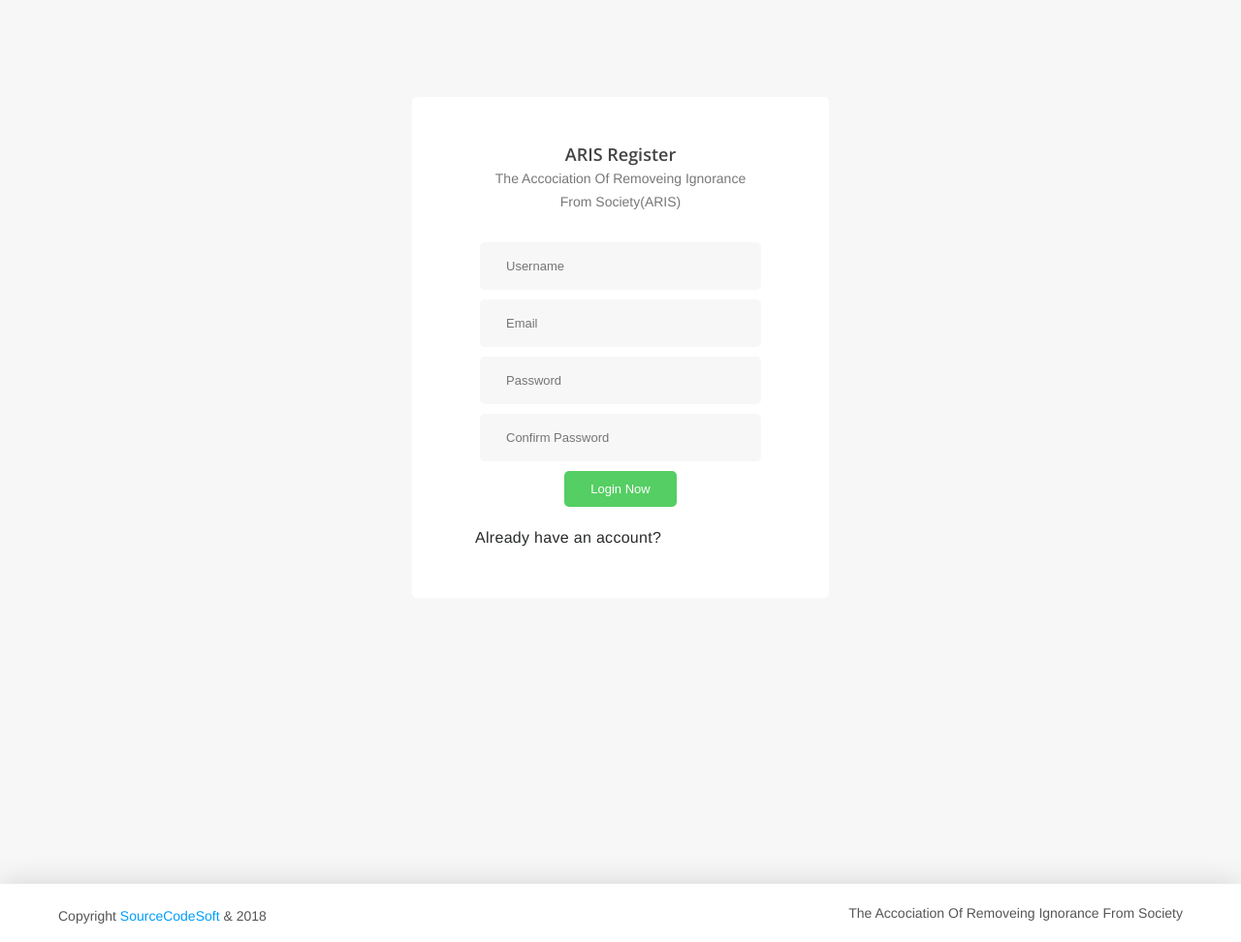
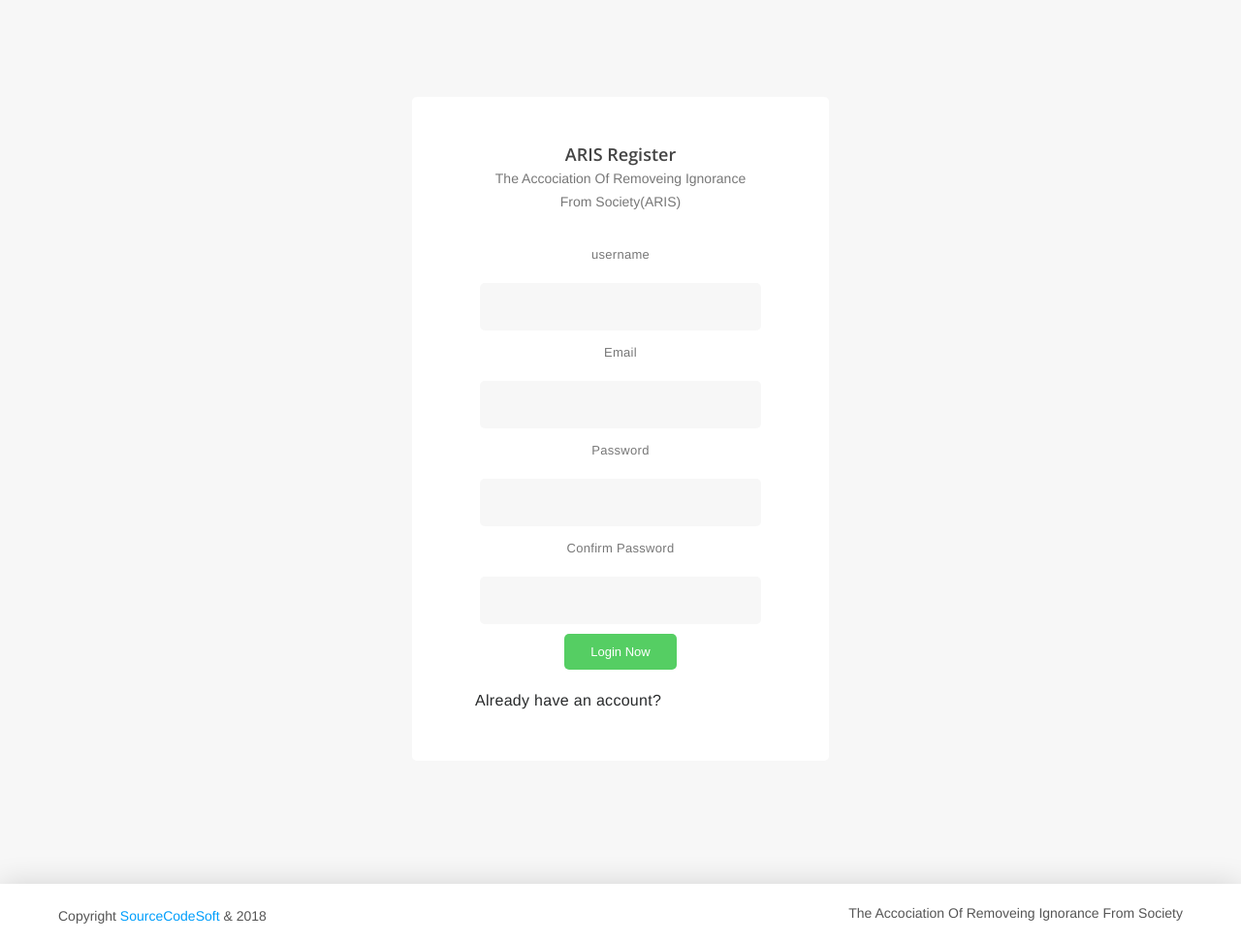
Before and after one commit to mbrsagor/aris, a Django app: page /singup/ in a window 1280 px wide. Shown: the whole page at 97% size. Run offline with Django 3.2, Linux system fonts and the light colour scheme; some libraries are stand-ins or nearby versions.

Commit message:
register sytem implement

```diff
--- a/aris/aris_app/forms.py
+++ b/aris/aris_app/forms.py
@@ -5,10 +5,10 @@ from django.forms import TextInput, Textarea, Select, RadioSelect, DateInput
 
 class UserRegister(UserCreationForm):
 
-    username = forms.CharField(widget=forms.TextInput(attrs={'class': 'form-control'}))
-    email = forms.CharField(widget=forms.TextInput(attrs={'class': 'form-control'}))
-    password1 = forms.CharField(widget=forms.PasswordInput(attrs={'class': 'form-control'}))
-    password2 = forms.CharField(widget=forms.PasswordInput(attrs={'class': 'form-control'}))
+    username = forms.CharField(widget=forms.TextInput(attrs={'class': 'brd-rd5'}))
+    email = forms.CharField(widget=forms.TextInput(attrs={'class': 'brd-rd5'}))
+    password1 = forms.CharField(widget=forms.PasswordInput(attrs={'class': 'brd-rd5'}))
+    password2 = forms.CharField(widget=forms.PasswordInput(attrs={'class': 'brd-rd5'}))
 
     class Meta:
         model = User
--- a/aris/templates/admin/register.html
+++ b/aris/templates/admin/register.html
@@ -29,16 +29,20 @@
               {% csrf_token %}
               <div class="row mrg10">
                 <div class="col-md-12 col-sm-12 col-lg-12">
-                  <input class="brd-rd5" type="text" placeholder="Username" id = "id__username">
+                  <p>username</p>
+                  {{forms.username}}
                 </div>
                 <div class="col-md-12 col-sm-12 col-lg-12">
-                  <input class="brd-rd5" type="email" placeholder="Email" id = "id__email">
+                  <p>Email</p>
+                  {{forms.email}}
                 </div>
                 <div class="col-md-12 col-sm-12 col-lg-12">
-                  <input class="brd-rd5" type="password" placeholder="Password" id = "id__password1">
+                  <p>Password</p>
+                  {{forms.password1}}
                 </div>
                 <div class="col-md-12 col-sm-12 col-lg-12">
-                  <input class="brd-rd5" type="password" placeholder="Confirm Password" id = "id__password2">
+                  <p>Confirm Password</p>
+                  {{forms.password2}}
                 </div>
                 <div class="col-md-12 col-sm-12 col-lg-12">
                   <button class="green-bg brd-rd5" type="submit">Login Now</button>
```
Also changed, not shown: aris/db.sqlite3, aris/templates/admin/mail.html (renamed from aris/templates/admin/index.html).
